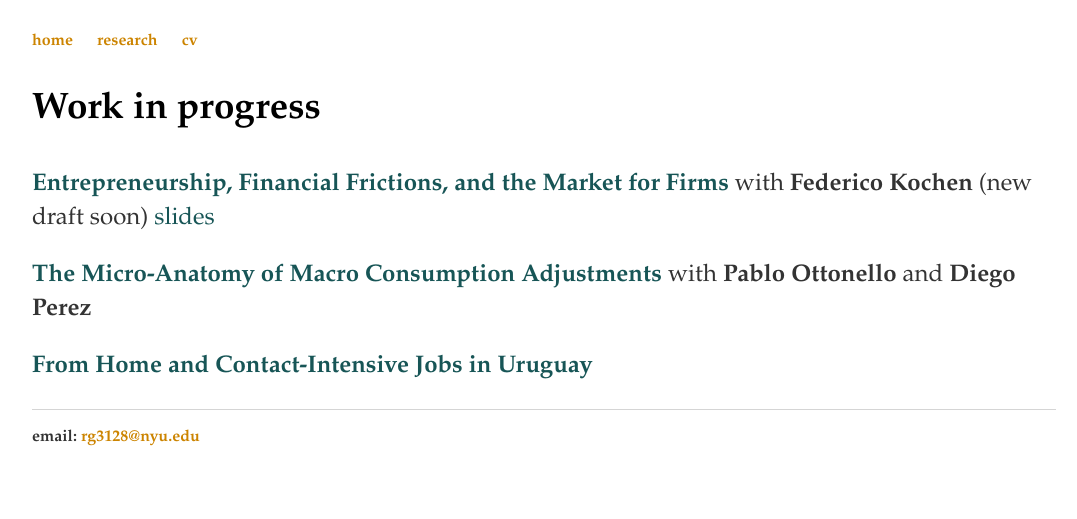
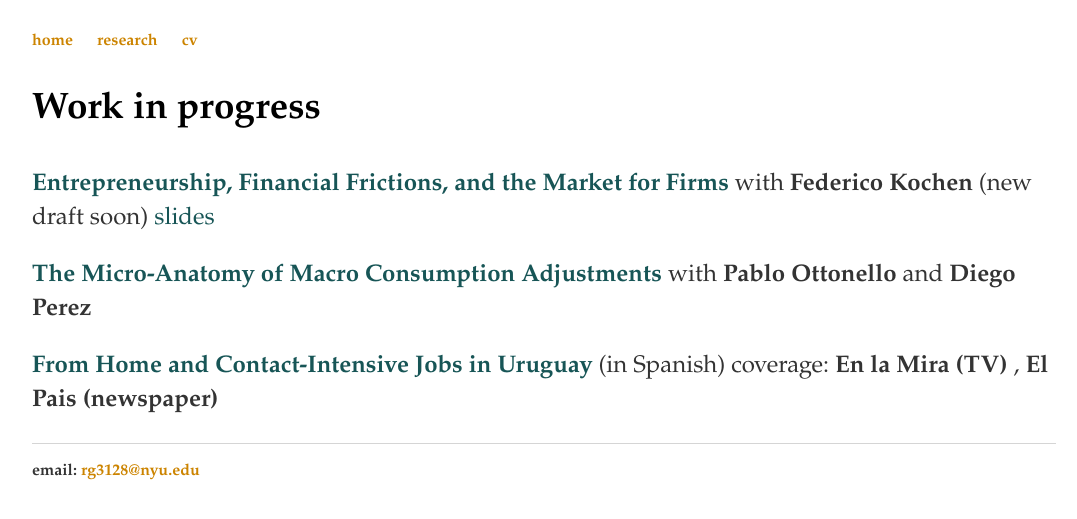
Before and after one commit to rafaguntin/rafaguntin.github.io, a Jekyll site: the page built from research/index.html, in a window 1280 px wide. Shown: the top 519 px of the page, without its empty margins (96-1173 px from the left). Built offline with Jekyll 4.4.1, drawn with Linux system fonts in a browser that asks for light colours.

Commit message:
Update index.html

```diff
--- a/research/index.html
+++ b/research/index.html
@@ -22,7 +22,10 @@
 			</p>
 			<p> <a style="font-weight: bold; color:#175556"
 			       href="/research/employment_uru_covid_new.pdf"
-			       target="_blank">From Home and Contact-Intensive Jobs in Uruguay</a>
+			       target="_blank">From Home and Contact-Intensive Jobs in Uruguay</a> (in Spanish)
+			       coverage:
+				<a style="font-weight: bold; color:#333" href="https://www.youtube.com/watch?v=2Gr1WlL259c&t=6383s" target="_blank"> En la Mira (TV) </a>,
+				<a style="font-weight: bold; color:#333" href="https://negocios.elpais.com.uy/noticias/afectan-trabajadores-uruguayos-cuarentena-distanciamiento-fisico.html" target="_blank"> El Pais (newspaper) </a>
 			</p>
 
 		</div>
```
